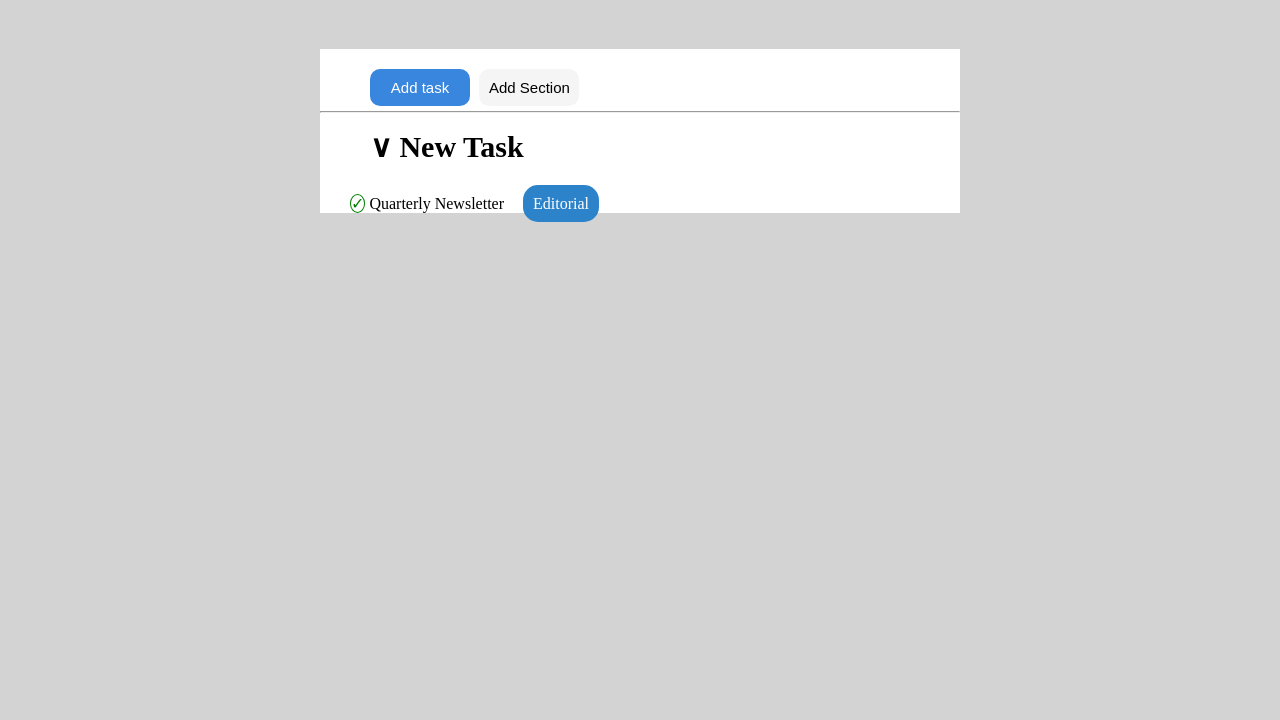
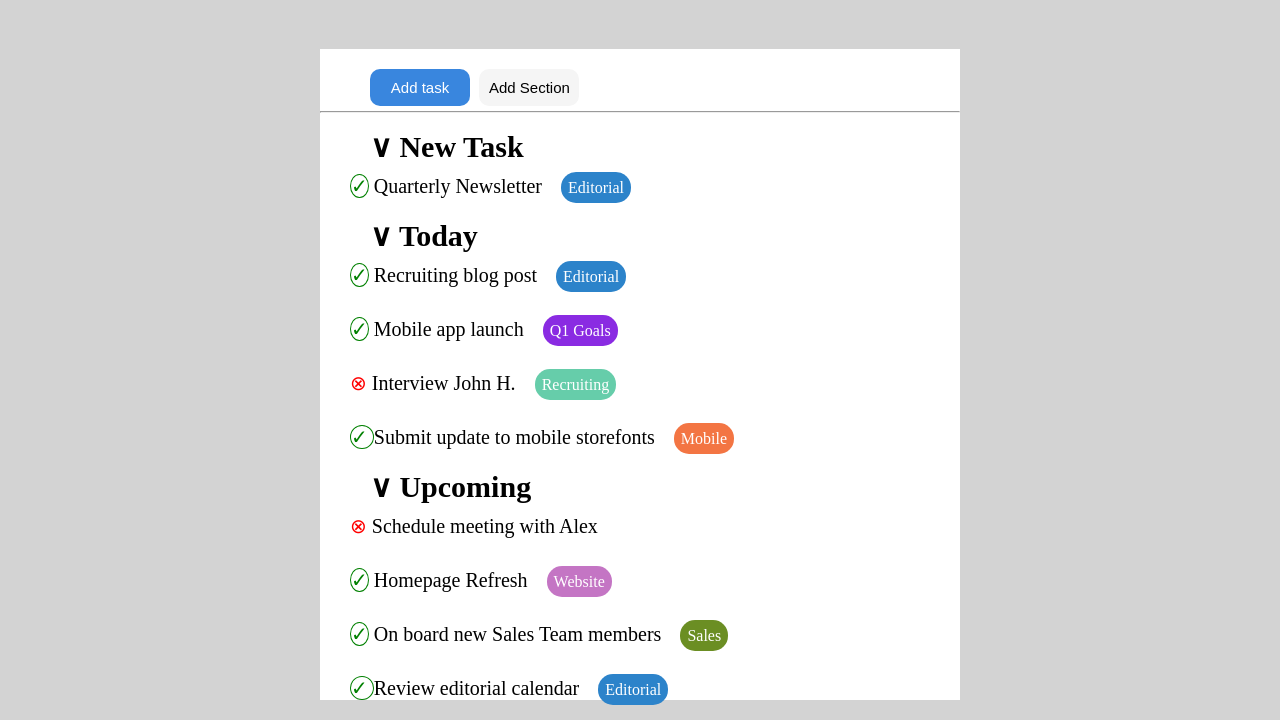
Before and after one commit to daniele-pipino/html-css-toboolist, a plain HTML site: page index.html in a window 1280 px wide. Shown: the part 81-801 px from the top of the page. Drawn offline with Linux system fonts and the light colour scheme.

Commit message:
Fine main

```diff
--- a/index.html
+++ b/index.html
@@ -31,15 +31,69 @@
           <hr>
       </div>
 
+          <!-- task -->
+
       <div class="Tasksection">
+             <!-- new task -->
 
           <div class="Newtask">
               <h2 class="taskname">&or; New Task</h2>
               <ul class="list">
                   <li class="list-item"> <span class="entity-decoration">&check;</span>    Quarterly Newsletter</li>
-                  <span class="righttask-button">Editorial</span>
+                  <span class="righttask-button editorial">Editorial</span>
               </ul>
           </div>
+
+          <!-- Today -->
+          <div class="Todaysection">
+            <h2 class="taskname">&or; Today</h2>
+            <!-- 1 -->
+            <ul class="list">
+                <li class="list-item"> <span class="entity-decoration">&check;</span>    Recruiting blog post</li>
+                <span class="righttask-button editorial">Editorial</span>
+            </ul>
+                 <!-- 2 -->
+            <ul class="list">
+                <li class="list-item"> <span class="entity-decoration">&check;</span>    Mobile app launch</li>
+                <span class="righttask-button violetbutton">Q1 Goals</span>
+            </ul>
+                 <!-- 3 -->
+            <ul class="list">
+                <li class="list-item"> <span class="entity-decoration x">&otimes;</span>    Interview John H. </li>
+                <span class="righttask-button aquabutton">Recruiting</span>
+            </ul>
+            <!-- 4 -->
+            <ul class="list">
+                <li class="list-item"> <span class="entity-decoration">&check; </span>Submit update to mobile storefonts</li>
+                <span class="righttask-button orangebutton">Mobile</span>
+            </ul>
+          </div>
+          <!-- Upcomingsection -->
+
+          <div class="Upcomingsection">
+            <h2 class="taskname">&or; Upcoming</h2>
+            <!-- 1 -->
+            <ul class="list">
+                <li class="list-item"> <span class="entity-decoration x">&otimes;</span>    Schedule meeting with Alex</li>
+
+            </ul>
+                 <!-- 2 -->
+            <ul class="list">
+                <li class="list-item"> <span class="entity-decoration">&check;</span>    Homepage Refresh</li>
+                <span class="righttask-button magentabutton">Website</span>
+            </ul>
+                 <!-- 3 -->
+            <ul class="list">
+                <li class="list-item"> <span class="entity-decoration">&check;</span>    On board new Sales Team members </li>
+                <span class="righttask-button greenbutton">Sales</span>
+            </ul>
+            <!-- 4 -->
+            <ul class="list">
+                <li class="list-item"> <span class="entity-decoration">&check; </span>Review editorial calendar</li>
+                <span class="righttask-button editorial">Editorial</span>
+            </ul>
+          </div>
+         </div>
       </div>
 
   </div>
--- a/style/style.css
+++ b/style/style.css
@@ -78,12 +78,14 @@ margin-top: 5px;
 
 .list{
     list-style: none;
+    margin-bottom: 20px;
 }
 
 .list-item{
     padding-left: 30px;
-    padding-top: 30px;
+    padding-top: 10px;
     display: inline-block;
+    font-size: 20px;
 }
 
 .entity-decoration{
@@ -92,10 +94,39 @@ margin-top: 5px;
     border-radius: 50%;
     color: green;
 }
+
+.x{
+    color: red;
+    border: none;
+}
+
 .righttask-button{
     color: white;
     margin-left: 15px;
-   padding: 10px;
+   padding: 7px;
    border-radius: 15px;
+}
+
+.editorial{
     background-color: rgb(44, 131, 202);
 }
+
+.violetbutton{
+    background-color: blueviolet;
+}
+
+.aquabutton{
+    background-color: mediumaquamarine;
+}
+
+.orangebutton{
+    background-color: rgb(243, 117, 67);
+}
+
+.magentabutton{
+    background-color: rgba(160, 32, 160, 0.616);
+}
+
+.greenbutton{
+    background-color: olivedrab;
+}
```
